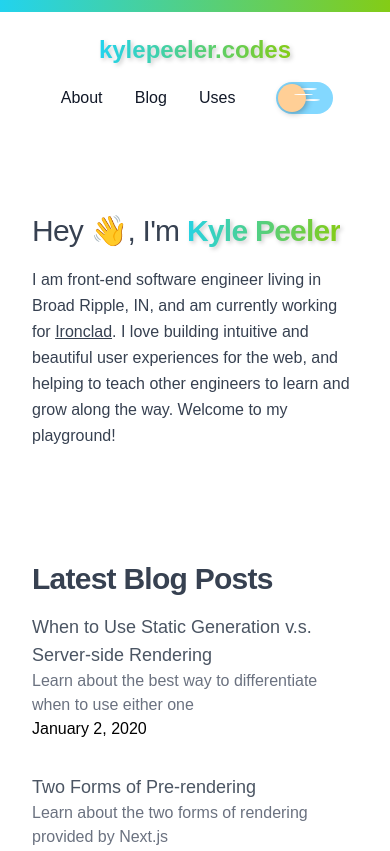
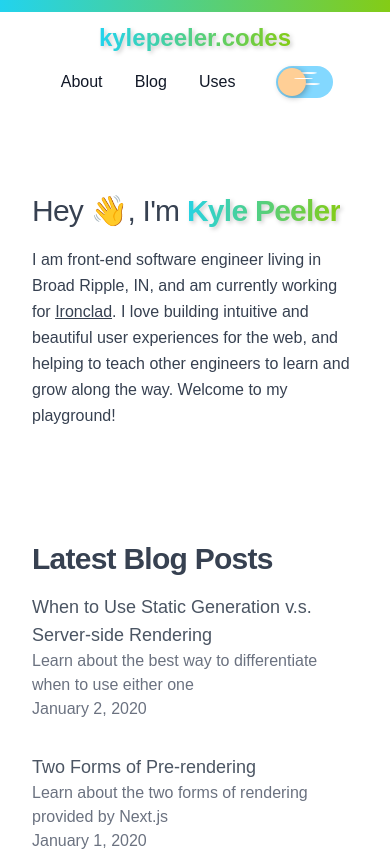
Before and after one commit to kylepeeler/kylepeeler.codes, a Next.js app: page / in a window 390 px wide. Shown: the top 851 px of the page. Built offline with nearby package versions, Linux system fonts and the light colour scheme; a web font is replaced by a local one; what @tailwindcss/typography would draw is missing.

Commit message:
layout changes

```diff
--- a/components/DarkModeToggle.tsx
+++ b/components/DarkModeToggle.tsx
@@ -126,33 +126,29 @@ const StyledDarkModeToggleWrapper = styled.div<StyledDarkModeToggleWrapperProps>
   .star--6 {
     opacity: 0;
     transition: all 300ms 0 cubic-bezier(0.445, 0.05, 0.55, 0.95);
+    transform: translate3d(calc(var(--scale) * 3px), 0, 0);
+    z-index: 0;
   }
 
   .star--4 {
     top: calc(var(--scale) * 16px);
     left: calc(var(--scale) * 11px);
-    z-index: 0;
     width: calc(var(--scale) * 2px);
     height: calc(var(--scale) * 2px);
-    transform: translate3d(calc(var(--scale) * 3px), 0, 0);
   }
 
   .star--5 {
     top: calc(var(--scale) * 32px);
     left: calc(var(--scale) * 17px);
-    z-index: 0;
     width: calc(var(--scale) * 3px);
     height: calc(var(--scale) * 3px);
-    transform: translate3d(calc(var(--scale) * 3px), 0, 0);
   }
 
   .star--6 {
     top: calc(var(--scale) * 36px);
     left: calc(var(--scale) * 28px);
-    z-index: 0;
     width: calc(var(--scale) * 2px);
     height: calc(var(--scale) * 2px);
-    transform: translate3d(calc(var(--scale) * 3px), 0, 0);
   }
 
   input:checked {
@@ -198,18 +194,7 @@ const StyledDarkModeToggleWrapper = styled.div<StyledDarkModeToggleWrapperProps>
       .star--6 {
         opacity: 1;
         transform: translate3d(0, 0, 0);
-      }
-
-      .star--4 {
         transition: all 300ms 200ms cubic-bezier(0.445, 0.05, 0.55, 0.95);
-      }
-
-      .star--5 {
-        transition: all 300ms 300ms cubic-bezier(0.445, 0.05, 0.55, 0.95);
-      }
-
-      .star--6 {
-        transition: all 300ms 400ms cubic-bezier(0.445, 0.05, 0.55, 0.95);
       }
     }
   }
--- a/components/Date.tsx
+++ b/components/Date.tsx
@@ -3,5 +3,9 @@ import { parseISO, format } from 'date-fns';
 export default function Date({ dateString }: { dateString: string }) {
   const date = parseISO(dateString);
 
-  return <time dateTime={dateString}>{format(date, 'LLLL d, yyyy')}</time>;
+  return (
+    <time className="text-gray-500" dateTime={dateString}>
+      {format(date, 'LLLL d, yyyy')}
+    </time>
+  );
 }
--- a/components/PageLayout.tsx
+++ b/components/PageLayout.tsx
@@ -5,7 +5,15 @@ import GradientLine from './gradients/GradientLine';
 import GradientText from './gradients/GradientText';
 import { DarkModeToggle } from './DarkModeToggle';
 
-const Container = ({ children }: { children: React.ReactNode }) => {
+const NavItem = ({ name, href }) => (
+  <NextLink href={href}>
+    <a className="p-1 sm:p-2 sm:m-2 hover:bg-green-100 bg-opacity-75 rounded-md text-gray-900 dark:text-white">
+      {name}
+    </a>
+  </NextLink>
+);
+
+const PageLayout = ({ children }: { children: React.ReactNode }) => {
   // Done to avoid a hydration mismatch because we cannot know the theme on the server
   // See https://www.npmjs.com/package/next-themes#avoid-hydration-mismatch
   const [isMounted, setIsMounted] = useState(false);
@@ -16,8 +24,8 @@ const Container = ({ children }: { children: React.ReactNode }) => {
   return (
     <div className="bg-white dark:bg-black">
       <GradientLine />
-      <nav className="sticky-nav flex justify-between items-center w-full pt-8 px-0 mx-auto bg-white dark:bg-black bg-opacity-60 dark:text-white">
-        <div className="flex w-full place-content-between items-center max-w-4xl mx-auto px-0 sm:px-8 sm:flex-row flex-col">
+      <nav className="sticky-nav flex justify-between items-center w-full pt-3 px-0 mx-auto bg-white dark:bg-black bg-opacity-60 dark:text-white">
+        <div className="flex w-full place-content-between items-center max-w-4xl mx-auto mt-2 sm:mt-0 px-0 sm:px-8 sm:flex-row flex-col">
           <NextLink href="/" passHref>
             <a>
               <GradientText
@@ -28,21 +36,10 @@ const Container = ({ children }: { children: React.ReactNode }) => {
               </GradientText>
             </a>
           </NextLink>
-          <div className="flex items-center my-4 sm:my-0 w-10/12 sm:w-auto justify-evenly">
-            <NextLink href="/about">
-              <a className="p-1 sm:p-4 text-gray-900 dark:text-white">About</a>
-            </NextLink>
-            <NextLink href="/blog">
-              <a className="p-1 sm:p-4 text-gray-900 dark:text-white">Blog</a>
-            </NextLink>
-            {/* <NextLink href="/">
-              <a className="p-1 sm:p-4 text-gray-900 dark:text-white-100">
-                Dashboard
-              </a>
-            </NextLink> */}
-            <NextLink href="/uses">
-              <a className="p-1 sm:p-4 text-gray-900 dark:text-white">Uses</a>
-            </NextLink>
+          <div className="flex items-center my-3 sm:my-0 w-10/12 sm:w-auto justify-evenly">
+            <NavItem name="About" href="/about" />
+            <NavItem name="Blog" href="/blog" />
+            <NavItem name="Uses" href="/uses" />
             {isMounted && (
               <DarkModeToggle
                 checked={theme === 'dark'}
@@ -60,4 +57,4 @@ const Container = ({ children }: { children: React.ReactNode }) => {
   );
 };
 
-export default Container;
+export default PageLayout;
--- a/components/Timeline.tsx
+++ b/components/Timeline.tsx
@@ -13,7 +13,7 @@ const TimelineItem = ({ badge, title, description }) => {
     <PrimerTimeline.Item ml={24}>
       <PrimerTimeline.Badge>{badge}</PrimerTimeline.Badge>
       <PrimerTimeline.Body>
-        <div className="font-bold dark:text-white">{title}</div>
+        <div className="font-bold text-gray-700 dark:text-white">{title}</div>
         <div className="text-gray-500 dark:text-white">{description}</div>
       </PrimerTimeline.Body>
     </PrimerTimeline.Item>
--- a/pages/404.tsx
+++ b/pages/404.tsx
@@ -1,8 +1,5 @@
-import Layout from '../components/PageLayout';
-
 export default function Custom404() {
   return (
-    <Layout>
     <div
       style={{
         display: 'flex',
@@ -13,6 +10,5 @@ export default function Custom404() {
     >
       <h1>🚧 Page Coming Soon...</h1>
     </div>
-    </Layout>
   );
 }
--- a/pages/_app.tsx
+++ b/pages/_app.tsx
@@ -2,6 +2,7 @@ import React from 'react';
 import { AppProps } from 'next/app';
 import Head from 'next/head';
 import { ThemeProvider } from 'next-themes';
+import PageLayout from '../components/PageLayout';
 import '../styles/globals.css';
 
 const GlobalHeader = () => (
@@ -28,7 +29,9 @@ const App = ({ Component, pageProps }: AppProps): React.ReactNode => (
   <>
     <GlobalHeader />
     <ThemeProvider attribute="class">
-      <Component {...pageProps} />
+      <PageLayout>
+        <Component {...pageProps} />
+      </PageLayout>
     </ThemeProvider>
   </>
 );
--- a/pages/index.tsx
+++ b/pages/index.tsx
@@ -2,7 +2,6 @@ import LandingHeadline from '../components/LandingHeadline';
 import LatestBlogPosts from '../components/LatestBlogPosts';
 import Projects from '../components/Projects';
 import Timeline from '../components/Timeline';
-import PageLayout from '../components/PageLayout';
 
 import { getSortedPostsData } from '../lib/posts';
 
@@ -27,11 +26,11 @@ export default function Home({
   }[];
 }) {
   return (
-    <PageLayout>
+    <>
       <LandingHeadline />
       <LatestBlogPosts posts={posts} />
       <Projects />
       <Timeline />
-    </PageLayout>
+    </>
   );
 }
--- a/pages/posts/[id].tsx
+++ b/pages/posts/[id].tsx
@@ -1,7 +1,6 @@
 import Head from 'next/head';
 import { GetStaticPaths, GetStaticProps } from 'next';
 
-import Layout from '../../components/PageLayout';
 import Date from '../../components/Date';
 
 import { getAllPostIds, getPostData } from '../../lib/posts';
@@ -16,23 +15,26 @@ export default function Post({
   };
 }) {
   return (
-    <Layout>
+    <>
       <Head>
         <title>{postData.title}</title>
       </Head>
-      <a href="/">⬅ Go Back</a>
+      <a href="/">← Go Back</a>
       <br />
       <article>
-        <h1 className="font-medium text-2xl md:text-2xl tracking-tight mb-4">
+        <h1 className="text-gray-800 font-medium text-2xl md:text-2xl tracking-tight mb-4">
           {postData.title}
         </h1>
         <div>
           <Date dateString={postData.date} />
         </div>
         <br />
-        <div dangerouslySetInnerHTML={{ __html: postData.contentHtml }} />
+        <div
+          className="prose"
+          dangerouslySetInnerHTML={{ __html: postData.contentHtml }}
+        />
       </article>
-    </Layout>
+    </>
   );
 }
 
--- a/styles/globals.css
+++ b/styles/globals.css
@@ -34,6 +34,7 @@
     min-width: 360px;
     scroll-behavior: smooth;
     height: 100%;
+    overscroll-behavior-y: none;
 
     /* Global Variables */
     /* --theme-gradient:
@@ -43,6 +44,10 @@
         #adfe01 53.65%,
         #ffd706 100%
       ); */
+  }
+
+  body {
+    overscroll-behavior-y: none;
   }
 
   .sticky-nav {
```
Lines whose indentation alone changed are shown as unchanged.
